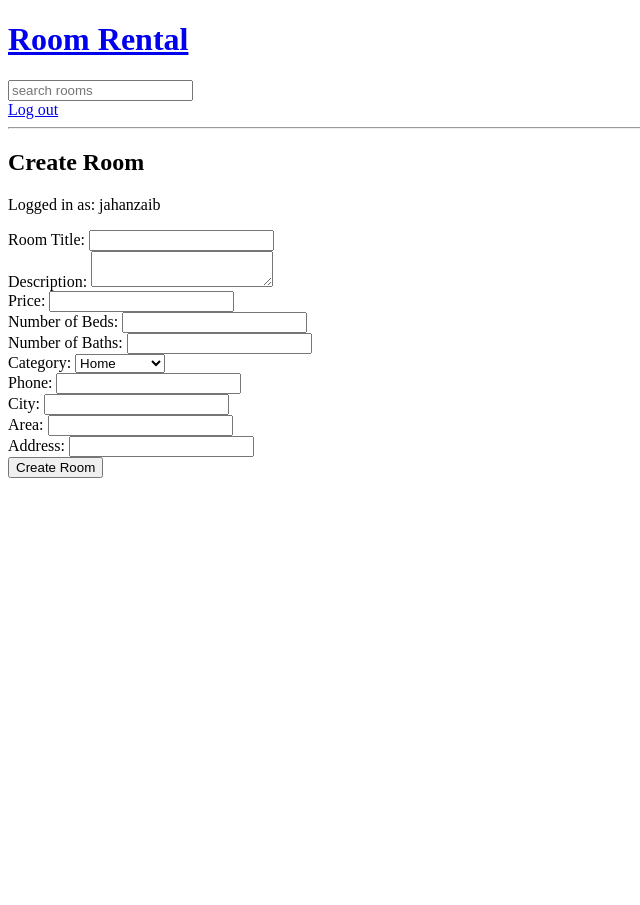
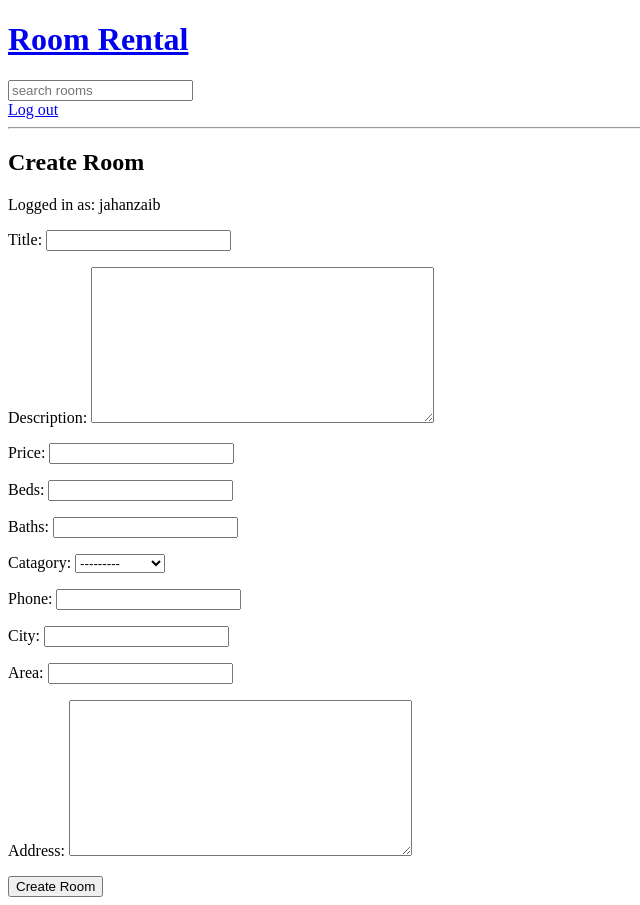
Before and after one commit to jahanzaib-butt/room-rental-website, a Django app: page /create_room/ in a window 1280 px wide. Shown: the whole page, without its empty margins (0-640 px from the left). Before the commit the page ends 478 px from the top, so only its background shows below. Run offline with Django 5.2, Linux system fonts and the light colour scheme; a user stored in the database is signed in.

Commit message:
make only user can create only their room easy

```diff
--- a/base/forms.py
+++ b/base/forms.py
@@ -3,11 +3,21 @@ from .models import Room
 from django.contrib.auth.forms import UserCreationForm
 from django.contrib.auth.models import User
 
+CATAGORY = (
+    ('Home', 'Home'),
+    ('Apartment', 'Apartment'),
+    ('ROOMS', 'ROOMS'),
+    ('Office', 'Office'),
+    ('Farmhouse', 'Farmhouse')
+)
 
 class RoomForm(forms.ModelForm):
     class Meta:
         model = Room
-        fields = '__all__'
+        fields = ['title', 'description', 'price', 'beds', 'baths', 'catagory', 'phone', 'city', 'area', 'address']
+        widgets = {
+            'catagory': forms.Select(choices=CATAGORY),  # Use dropdown for categories
+        }
 
 class RegistrationForm(UserCreationForm):
     email = forms.EmailField(required=True)
--- a/base/templates/base/create_room.html
+++ b/base/templates/base/create_room.html
@@ -3,45 +3,11 @@
 <h2>Create Room</h2>
 {% if user.is_authenticated %}
     <p>Logged in as: {{ user.username }}</p>
-    <form method="POST">
-        {% csrf_token %}
-
-        <label for="title">Room Title:</label>
-        <input type="text" name="title" required><br>
-
-        <label for="description">Description:</label>
-        <textarea name="description" required></textarea><br>
-
-        <label for="price">Price:</label>
-        <input type="number" name="price" step="0.01" required><br>
-
-        <label for="beds">Number of Beds:</label>
-        <input type="number" name="beds" required><br>
-
-        <label for="baths">Number of Baths:</label>
-        <input type="number" name="baths" required><br>
-
-        <label for="category">Category:</label>
-        <select name="category" required>
-            {% for value, display in categories %}
-                <option value="{{ value }}">{{ display }}</option>
-            {% endfor %}
-        </select><br>
-
-        <label for="phone">Phone:</label>
-        <input type="number" name="phone" required><br>
-
-        <label for="city">City:</label>
-        <input type="text" name="city" required><br>
-
-        <label for="area">Area:</label>
-        <input type="text" name="area" required><br>
-
-        <label for="address">Address:</label>
-        <input type="text" name="address" required><br>
-
-        <button type="submit">Create Room</button>
-    </form>
+<form method="POST">
+    {% csrf_token %}
+    {{ form.as_p }}  <!-- This will render the form fields, including the dropdown -->
+    <button type="submit">Create Room</button>
+</form>
 {% else %}
     <p>You need to <a href="{% url 'login' %}">login</a> to create a room.</p>
 {% endif %}
--- a/base/templates/base/home.html
+++ b/base/templates/base/home.html
@@ -19,7 +19,8 @@
 
         <div>
             <hr>
-            <b><h2>Browse by category</h2></b><hr>
+            <b><h2>Browse by category</h2></b>
+            <hr>
             <a href="{% url 'home' %}"><h3>All</h3></a>
             {% for category in categories %}
                 <h3><a href="{% url 'home' %}?q={{ category }}">{{ category }}</a></h3>
--- a/base/views.py
+++ b/base/views.py
@@ -2,69 +2,45 @@ from django.shortcuts import render, redirect
 from .forms import RoomForm, RegistrationForm
 from .models import Room, CATAGORY
 from django.db.models import Q
+from django.contrib.auth.decorators import login_required
 from django.contrib.auth import logout as auth_logout
-from django.shortcuts import render, redirect
-from django.contrib.auth.decorators import login_required
-from .forms import RoomForm
-from .models import Room, CATAGORY
-from django.db.models import Q
+
 
 # Home page with room filtering and categories
 def home(request):
-    rooms = Room.objects.select_related('owner').all()
-    q = request.GET.get('q') if request.GET.get('q') else ''
-
+    q = request.GET.get('q', '')
     rooms = Room.objects.filter(
         Q(catagory__icontains=q) |
         Q(title__icontains=q) |
+        Q(owner__username__icontains=q) |
         Q(description__icontains=q)
-    )
+    ).select_related('owner')
 
     room_count = rooms.count()
-    categories = Room.objects.values_list('catagory', flat=True).distinct()
+    categories = Room.objects.values_list('catagory', flat=True).distinct()  # Get distinct categories
+
     context = {
-        'rooms':rooms,
         'rooms': rooms,
         'room_count': room_count,
         'categories': categories
-        }
-    print(rooms)
+    }
     return render(request, 'base/home.html', context)
 
+
 # Create room view restricted to authenticated users
-@login_required(login_url='login')  # Ensures only logged-in users can create rooms
+@login_required(login_url='login')
 def create_room(request):
     if request.method == 'POST':
-        title = request.POST.get('title')
-        description = request.POST.get('description')
-        price = request.POST.get('price')
-        beds = request.POST.get('beds')
-        baths = request.POST.get('baths')
-        category = request.POST.get('category')
-        phone = request.POST.get('phone')
-        city = request.POST.get('city')
-        area = request.POST.get('area')
-        address = request.POST.get('address')
+        form = RoomForm(request.POST)
+        if form.is_valid():
+            room = form.save(commit=False)
+            room.owner = request.user  # Set the logged-in user as the room owner
+            room.save()
+            return redirect('home')
+    else:
+        form = RoomForm()  # Create an instance of the form
 
-        # Automatically set the logged-in user as the owner (host)
-        room = Room.objects.create(
-            title=title,
-            description=description,
-            price=price,
-            beds=beds,
-            baths=baths,
-            catagory=category,
-            phone=phone,
-            city=city,
-            area=area,
-            address=address,
-            owner=request.user  # Set the logged-in user as the room owner
-        )
-        room.save()
-        return redirect('home')
-
-    context = {'categories': CATAGORY}
-    print(f"Creating room for user: {request.user}")
+    context = {'form': form}  # Pass the form to the context
     return render(request, 'base/create_room.html', context)
 
 def room(request, pk):
```
Also changed, not shown: db.sqlite3.
